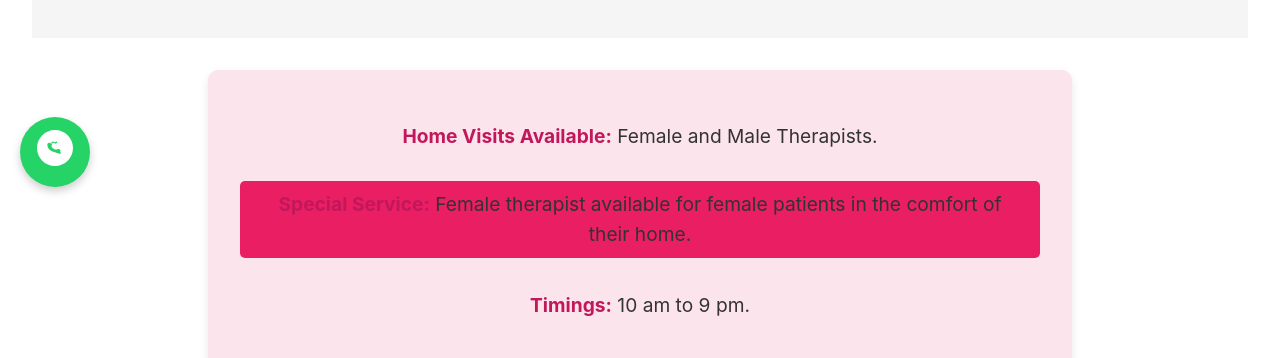
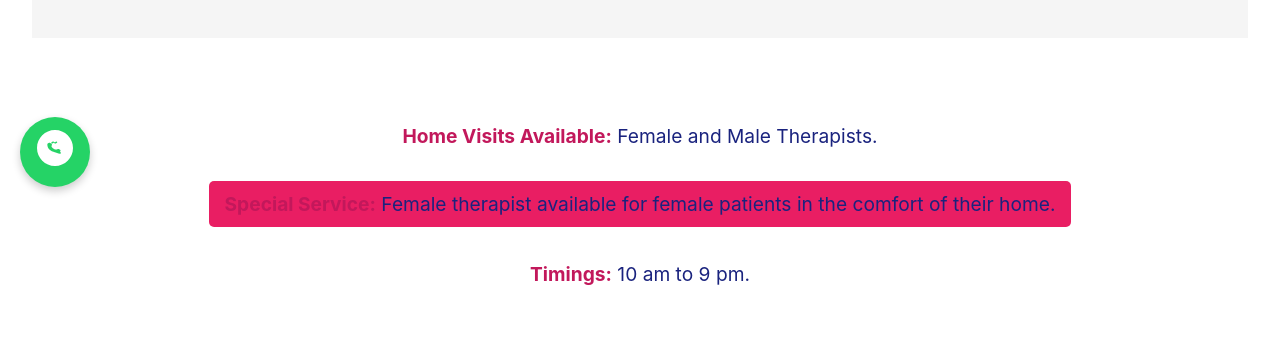
Before and after one commit to 15anil-sak/tejas_clinic, a React (Vite) app in the folder frontend/: page / in a window 1280 px wide. Shown: the part 593-951 px from the top of the page. Built offline with nearby package versions, Linux system fonts and the light colour scheme; the HTML template or start-up script is replaced by a standard one.

Commit message:
feat: Enhance homepage note container to appear as a card with highlighted borders

```diff
--- a/frontend/src/pages/HomePage.css
+++ b/frontend/src/pages/HomePage.css
@@ -56,12 +56,12 @@
 
 /* Homepage Note Styles */
 .homepage-note-container {
-    background-color: #fce4ec; /* Light pink background */
+    background-color: #ffffff; /* White background */
     padding: 2rem;
     margin: 2rem auto;
     border-radius: 10px;
-    box-shadow: 0 4px 8px rgba(0,0,0,0.1);
-    max-width: 800px;
+    box-shadow: none;
+    max-width: 900px;
     text-align: center;
 }
 
@@ -69,7 +69,7 @@
     font-size: 1.2rem;
     line-height: 1.6;
     margin-bottom: 0.8rem;
-    color: #333;
+    color: var(--primary-color);
 }
 
 .homepage-note-bold {
```
